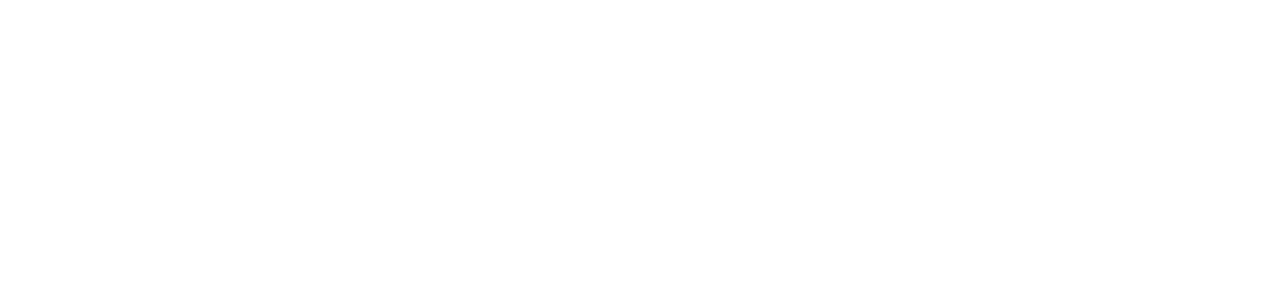
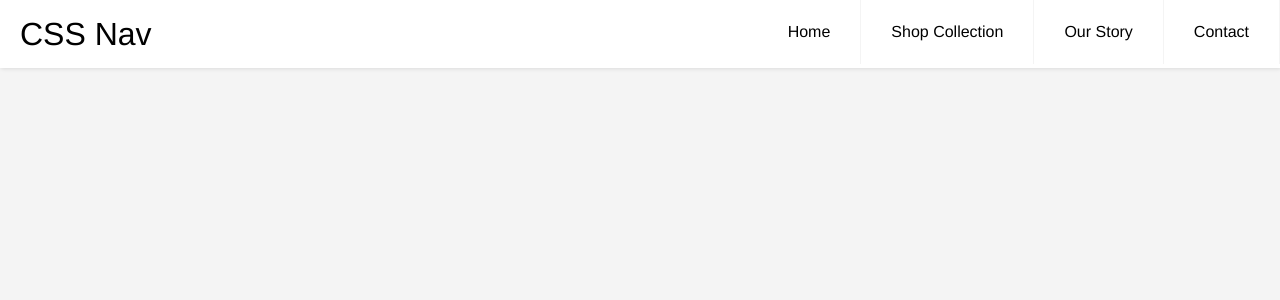
Before and after one commit to VitalinaKuzmenko/happy-kids-eshop, a React (Create React App) app: page / in a window 1280 px wide. Shown: the top 300 px of the page. Built offline with nearby package versions, Linux system fonts and the light colour scheme.

Commit message:
Adding Tailwind CSS and header (without styling)

```diff
--- a/package.json
+++ b/package.json
@@ -34,5 +34,8 @@
       "last 1 firefox version",
       "last 1 safari version"
     ]
+  },
+  "devDependencies": {
+    "tailwindcss": "^3.3.1"
   }
 }
--- a/public/index.html
+++ b/public/index.html
@@ -14,6 +14,7 @@
   <noscript>You need to enable JavaScript to run this app.</noscript>
   <div id="root"></div>
 
+  <script src="https://unpkg.com/flowbite@1.4.4/dist/flowbite.js"></script>
 </body>
 
 </html>
--- a/src/App.css
+++ b/src/App.css
@@ -1,3 +1,7 @@
+@import "tailwindcss/base";
+@import "tailwindcss/components";
+@import "tailwindcss/utilities";
+
 .App {
   text-align: center;
 }
--- a/src/App.js
+++ b/src/App.js
@@ -1,7 +1,12 @@
 import "./App.css";
+import Header from "./Header";
 
 function App() {
-  return <div className="App"></div>;
+  return (
+    <div className="App">
+      <Header />
+    </div>
+  );
 }
 
 export default App;
--- /dev/null
+++ b/src/Header.css
@@ -0,0 +1,140 @@
+body {
+  margin: 0;
+  font-family: Helvetica, sans-serif;
+  background-color: #f4f4f4;
+}
+
+a {
+  color: #000;
+}
+
+/* header */
+
+.header {
+  background-color: #fff;
+  box-shadow: 1px 1px 4px 0 rgba(0, 0, 0, 0.1);
+  position: fixed;
+  width: 100%;
+  z-index: 3;
+}
+
+.header ul {
+  margin: 0;
+  padding: 0;
+  list-style: none;
+  overflow: hidden;
+  background-color: #fff;
+}
+
+.header li a {
+  display: block;
+  padding: 20px 20px;
+  border-right: 1px solid #f4f4f4;
+  text-decoration: none;
+}
+
+.header li a:hover,
+.header .menu-btn:hover {
+  background-color: #f4f4f4;
+}
+
+.header .logo {
+  display: block;
+  float: left;
+  font-size: 2em;
+  padding: 10px 20px;
+  text-decoration: none;
+}
+
+/* menu */
+
+.header .menu {
+  clear: both;
+  max-height: 0;
+  transition: max-height 0.2s ease-out;
+}
+
+/* menu icon */
+
+.header .menu-icon {
+  cursor: pointer;
+  display: inline-block;
+  float: right;
+  padding: 28px 20px;
+  position: relative;
+  user-select: none;
+}
+
+.header .menu-icon .navicon {
+  background: #333;
+  display: block;
+  height: 2px;
+  position: relative;
+  transition: background 0.2s ease-out;
+  width: 18px;
+}
+
+.header .menu-icon .navicon:before,
+.header .menu-icon .navicon:after {
+  background: #333;
+  content: "";
+  display: block;
+  height: 100%;
+  position: absolute;
+  transition: all 0.2s ease-out;
+  width: 100%;
+}
+
+.header .menu-icon .navicon:before {
+  top: 5px;
+}
+
+.header .menu-icon .navicon:after {
+  top: -5px;
+}
+
+/* menu btn */
+
+.header .menu-btn {
+  display: none;
+}
+
+.header .menu-btn:checked ~ .menu {
+  max-height: 240px;
+}
+
+.header .menu-btn:checked ~ .menu-icon .navicon {
+  background: transparent;
+}
+
+.header .menu-btn:checked ~ .menu-icon .navicon:before {
+  transform: rotate(-45deg);
+}
+
+.header .menu-btn:checked ~ .menu-icon .navicon:after {
+  transform: rotate(45deg);
+}
+
+.header .menu-btn:checked ~ .menu-icon:not(.steps) .navicon:before,
+.header .menu-btn:checked ~ .menu-icon:not(.steps) .navicon:after {
+  top: 0;
+}
+
+/* 48em = 768px */
+
+@media (min-width: 48em) {
+  .header li {
+    float: left;
+  }
+  .header li a {
+    padding: 20px 30px;
+  }
+  .header .menu {
+    clear: none;
+    float: right;
+    max-height: none;
+  }
+  .header .menu-icon {
+    display: none;
+  }
+}
--- /dev/null
+++ b/src/Header.js
@@ -0,0 +1,34 @@
+import React from "react";
+import "./Header.css";
+
+const Header = () => {
+  return (
+    <>
+      <header class="header">
+        <a href="" class="logo">
+          CSS Nav
+        </a>
+        <input class="menu-btn" type="checkbox" id="menu-btn" />
+        <label class="menu-icon" for="menu-btn">
+          <span class="navicon"></span>
+        </label>
+        <ul class="menu">
+          <li>
+            <a href="#work">Home</a>
+          </li>
+          <li>
+            <a href="#about">Shop Collection</a>
+          </li>
+          <li>
+            <a href="#careers">Our Story</a>
+          </li>
+          <li>
+            <a href="#contact">Contact</a>
+          </li>
+        </ul>
+      </header>
+    </>
+  );
+};
+
+export default Header;
--- /dev/null
+++ b/tailwind.config.js
@@ -0,0 +1,8 @@
+/** @type {import('tailwindcss').Config} */
+module.exports = {
+  content: ["./src/**/*.{html,js}"],
+  theme: {
+    extend: {},
+  },
+  plugins: [require("tailwindcss"), require("autoprefixer")],
+};
```
Also changed, not shown: 1 other file (tests, documents, lock files or other folders).
